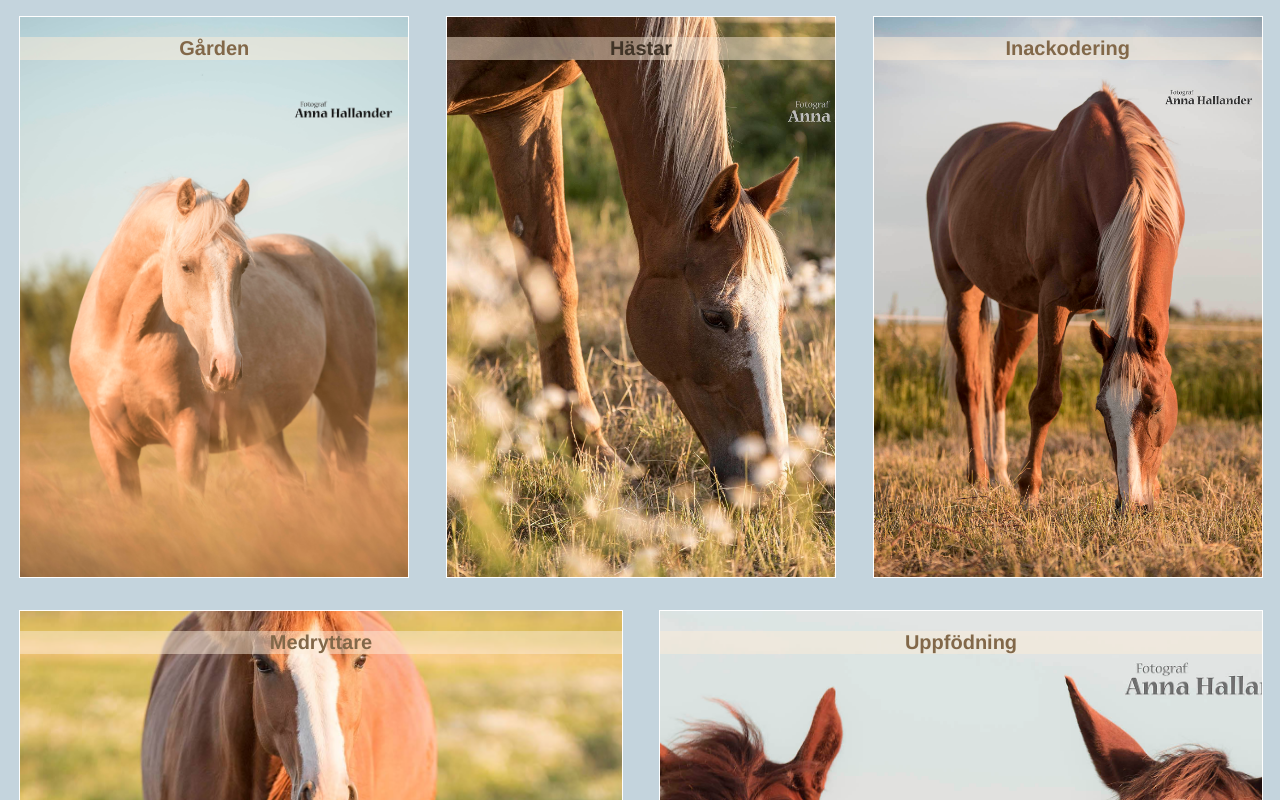
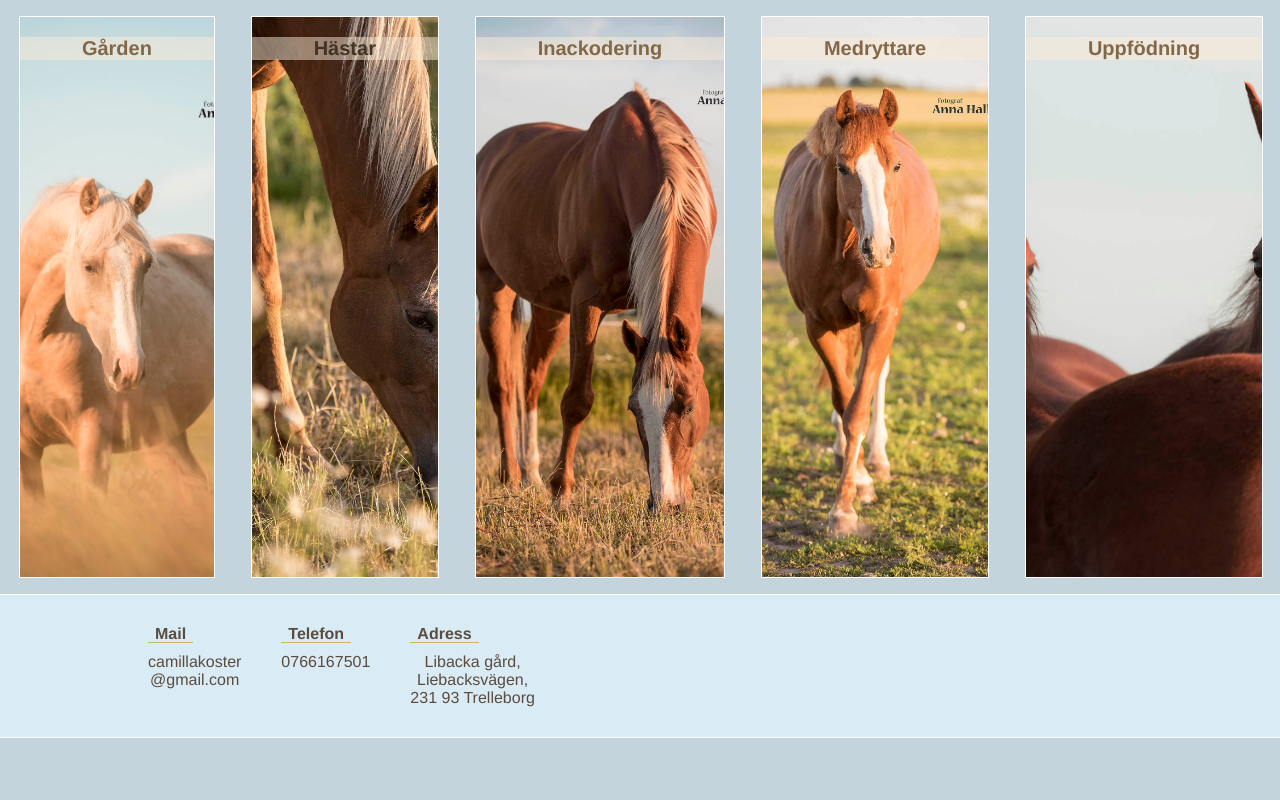
Before and after one commit to RebeccaFransson/CK-horselife, a Vue app in the folder CK-horseLife/: page /#/ in a window 1280 px wide. Shown: the top 800 px of the page. Built offline with nearby package versions, Linux system fonts and the light colour scheme; what vue-resource would draw is missing.

Commit message:
popup is an ashole

```diff
--- a/CK-horseLife/index.html
+++ b/CK-horseLife/index.html
@@ -3,6 +3,7 @@
   <head>
     <meta charset="utf-8">
     <title>ck-libacka</title>
+    <script src="https://ajax.googleapis.com/ajax/libs/jquery/3.2.1/jquery.js"></script>
   </head>
   <body>
     <div id="app"></div>
--- a/CK-horseLife/src/components/BottomBar.vue
+++ b/CK-horseLife/src/components/BottomBar.vue
@@ -11,8 +11,9 @@
       </div>
       <div class="item">
         <p><span>Adress</span></p>
-        <div>Liebacksvägen,<br>
-        231 93 Trelleborg</div>
+        <div>Libacka gård, <br>
+          Liebacksvägen,<br>
+          231 93 Trelleborg</div>
       </div>
     </div>
   </div>
@@ -51,7 +52,7 @@ export default {
 }
 
 #bottomBar .item{
-  max-width: 200px;
+  max-width: 13%;
   margin: 0 20px;
   word-break: break-all;
 }
--- a/CK-horseLife/src/components/Home.vue
+++ b/CK-horseLife/src/components/Home.vue
@@ -1,38 +1,27 @@
 <template>
   <div id="home">
-    <topBar :open-popup="openPopup"></topBar>
+    <topBar></topBar>
 
     <bottomBar></bottomBar>
-    <popup v-show="popup" :class="{hide : !popup}" :whichPopup="whichPopup"></popup>
+
   </div>
 </template>
 
 <script>
 import TopBar from './TopBar'
 import BottomBar from './BottomBar'
-import Popup from './Popup'
 
 export default {
   name: 'home',
   components: {
     topBar: TopBar,
-    bottomBar: BottomBar,
-    popup: Popup
+    bottomBar: BottomBar
   },
   data() {
     return {
-      popup: false,
-      whichPopup: ''
     }
   },
   methods: {
-    openPopup: function(which) {
-      this.popup = true
-      this.whichPopup = which
-    },
-    closePopup: function() {
-      this.popup = false
-    }
   }
 }
 </script>
--- a/CK-horseLife/src/components/Popup.vue
+++ b/CK-horseLife/src/components/Popup.vue
@@ -1,5 +1,8 @@
 <template>
-  <div id="popup">
+  <div id="popup" :class="{hide : !popup}">
+    <h1>{{ whichPopup }}</h1>
+    <h1>{{ whichPopup }}</h1>
+    <h1>{{ whichPopup }}</h1>
     <h1>{{ whichPopup }}</h1>
   </div>
 </template>
@@ -8,8 +11,18 @@
 export default {
   name: 'popup',
   props: {
+    popup: {
+      type: Boolean
+    },
     whichPopup: {
       type: String
+    }
+  },
+  watch: {
+    popup: function () {
+      if (this.popup) {
+        $('#popup').animate({ height: 'auto' }, 500)
+      }
     }
   },
   data() {
@@ -23,16 +36,17 @@ export default {
 
 <style>
 #popup {
-  position: absolute;
-  left: 0;
-  right: 0;
-  bottom: 0;
-  margin-left: auto;
-  margin-right: auto;
-  width: 500px;
+  align-self: center;
+  width: 97vw;
   background-color: white;
+  margin: auto;
+  height: 0;
+  transition: all .5s ease;
 }
-#popup .hide{
+
+#popup.hide {
+  transition: all .5s ease;
   display: none;
+  top: 100vh;
 }
 </style>
--- a/CK-horseLife/src/components/TopBar.vue
+++ b/CK-horseLife/src/components/TopBar.vue
@@ -23,27 +23,36 @@ import snabbt
         </div>
       </div>
       <div class="navColumn">
-        <div @click="openPopup('Uppföding')" class="navPicture">
+        <div @click="openPopup('Uppföding')" class="navPicture" >
           <h3>Uppfödning</h3>
         </div>
       </div>
+      <popup v-if="popup" :popup="popup" :whichPopup="whichPopup"></popup>
     </div>
 </template>
 
 
 <script>
+import Popup from './Popup'
 export default {
   name: 'topBar',
-  props: {
-    openPopup: {
-      type: Function
-    }
+  components: {
+    popup: Popup
   },
   data () {
     return {
+      popup: false,
+      whichPopup: ''
     }
   },
   methods: {
+    openPopup: function(which) {
+      this.popup = true
+      this.whichPopup = which
+    },
+    closePopup: function() {
+      this.popup = false
+    }
   }
 }
 </script>
@@ -60,19 +69,20 @@ export default {
 #navigation .navColumn {
   color: #826849;
   width: min-content;
-  width: 300px;
+  max-width: none;
+  min-width: min-content;
 
   display: flex;
   flex-direction: column;
   align-items: flex-start;
   margin: 2vh 1.5vw;
   flex-grow: 1;
+  transition: .5s ease;
 }
 #navigation .navColumn h3{
   font-size: 20px;
   width: 100%;
   background-color: rgba(250, 235, 215, 0.49);
-  transition: .5s ease;
 }
 #navigation .navColumn .navPicture {
   max-height: 50vh;
@@ -92,11 +102,8 @@ export default {
   transition: .5s ease;
 }
 
-#navigation .navColumn .navPicture:hover h3 {
-  font-size: 22px;
-}
 #navigation .navColumn .navPicture:hover {
-  transform: scale(1.03);
+   transform: scale(1.04);
 }
 #navigation .navColumn:nth-child(1) .navPicture {
   background-image: URL('../../static/albin.jpg');
```
Also changed, not shown: CK-horseLife/.eslintrc.js.
